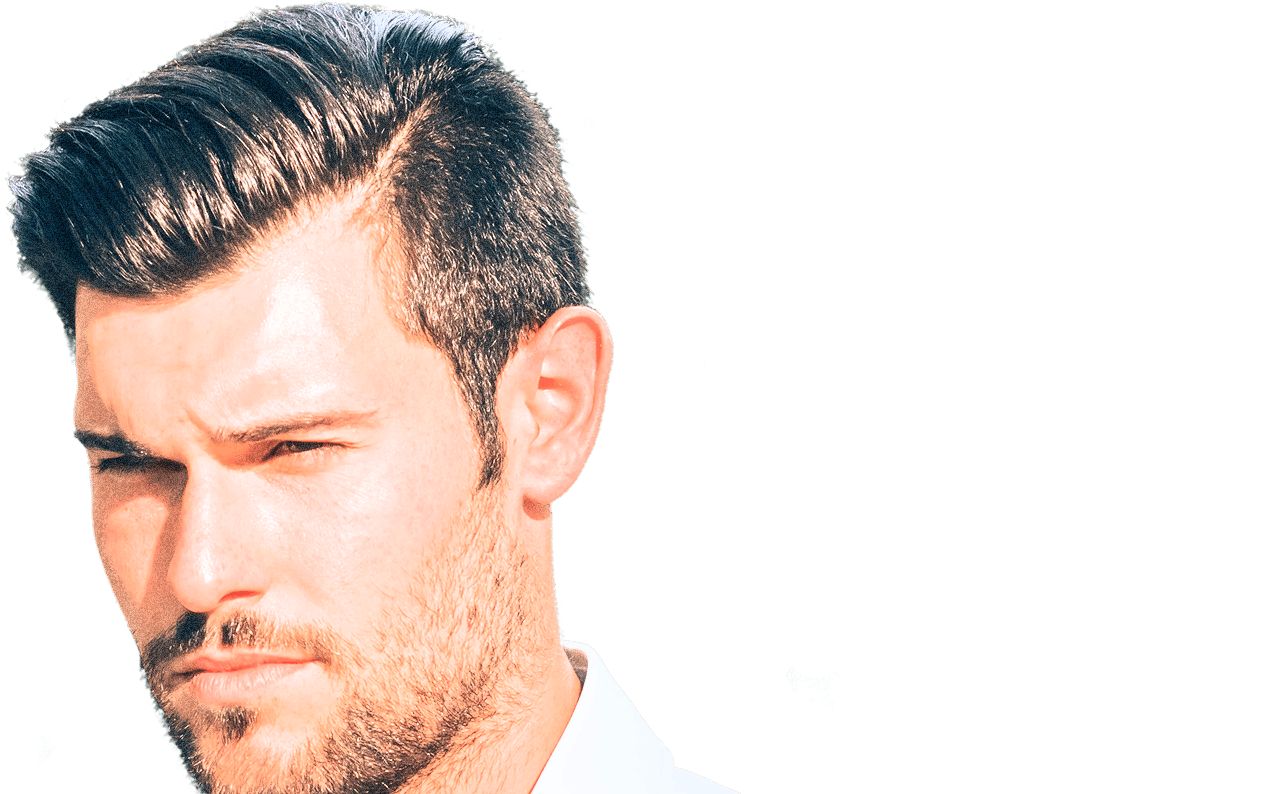
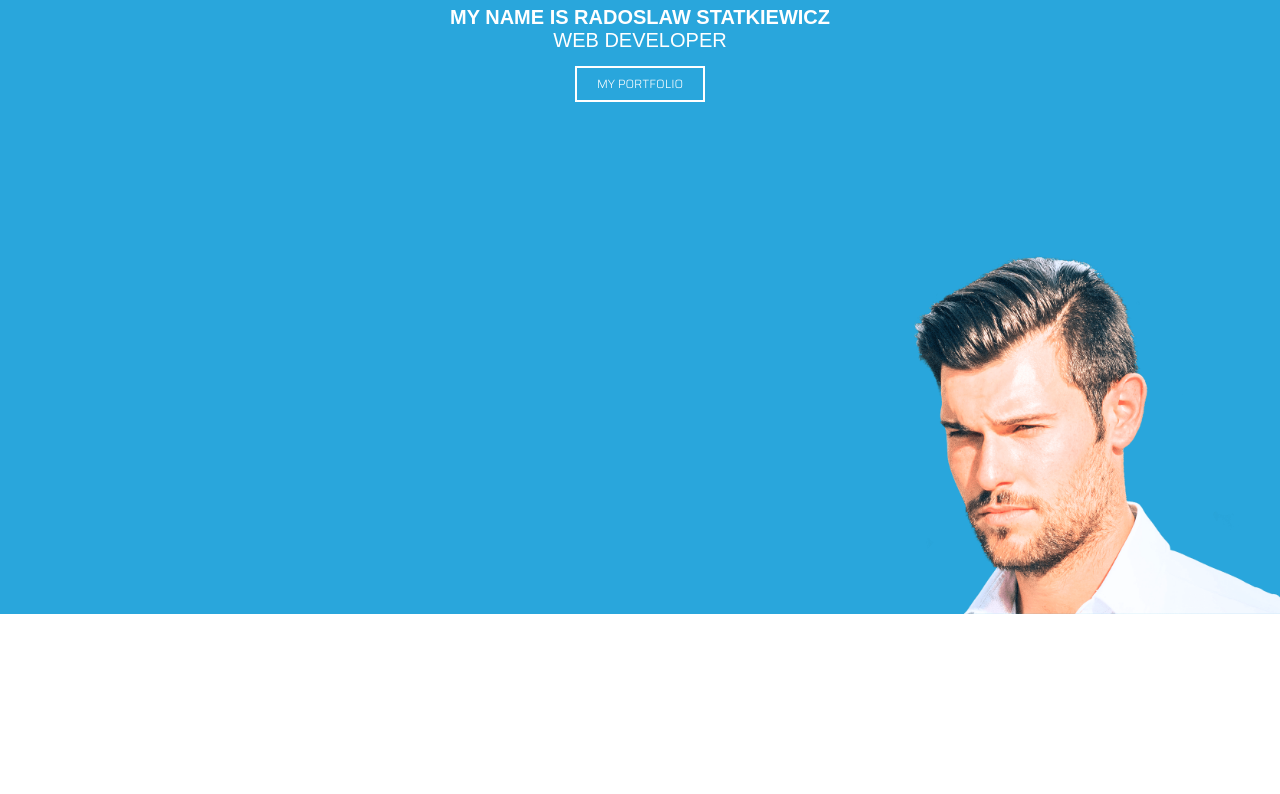
Before and after one commit to rstatkiewicz/Businessweb, a plain HTML site: page index.html in a window 1280 px wide. Shown: the part 106-900 px from the top of the page. Drawn offline with Linux system fonts and the light colour scheme; a web font is replaced by a local one.

Commit message:
styles and button

```diff
--- a/css/style.css
+++ b/css/style.css
@@ -13,4 +13,57 @@
         header {
             height: 90vh;
             position: relative;
+            background-color: #29a6dc;
         }
+
+        header img {
+            position: absolute;
+            height: 50%;
+            bottom: 0;
+            right: 0;
+        }
+
+        section {
+            min-height: 100vh;
+        }
+
+        header>* {
+            position: absolute;
+        }
+
+        header .welcome {
+            top: 7%;
+            left: 5%;
+            right: 5%;
+        }
+
+        header div {
+            color: white;
+            font-size: 40px;
+            font-weight: bold;
+            text-align: center;
+            text-transform: uppercase;
+            font-family: "Saira Condensed", sans-serif;
+        }
+
+        header h1 {
+            font-size: 20px;
+            margin-top: 17px;
+        }
+
+        header h2 {
+            font-weight: normal;
+            font-size: 20px;
+        }
+
+        header button {
+            line-height: 32px;
+            font-family: "Saira", sans-serif;
+            font-weight: 300;
+            font-size: 12px;
+            padding: 0 20px;
+            text-transform: uppercase;
+            color: white;
+            background-color: transparent;
+            border: 2px solid white;
+        }
--- a/index.html
+++ b/index.html
@@ -5,13 +5,15 @@
     <meta charset="UTF-8">
     <meta name="viewport" content="width=device-width, initial-scale=1.0">
     <link rel="stylesheet" href="css/style.css">
+    <link href="https://fonts.googleapis.com/css?family=Saira+Semi+Condensed:400,700|Saira:300,400,700&display=swap&subset=latin-ext" rel="stylesheet">
     <title>Radoslaw Statkiewicz -- Web Developer</title>
 </head>
 
 <body>
     <header>
-        <p>welcome!</p>
+
         <div class="welcome">
+            <p>welcome!</p>
             <h1>my name is radoslaw statkiewicz</h1>
             <h2>web developer</h2>
             <button>my portfolio</button>
```
Lines whose indentation alone changed are shown as unchanged.
